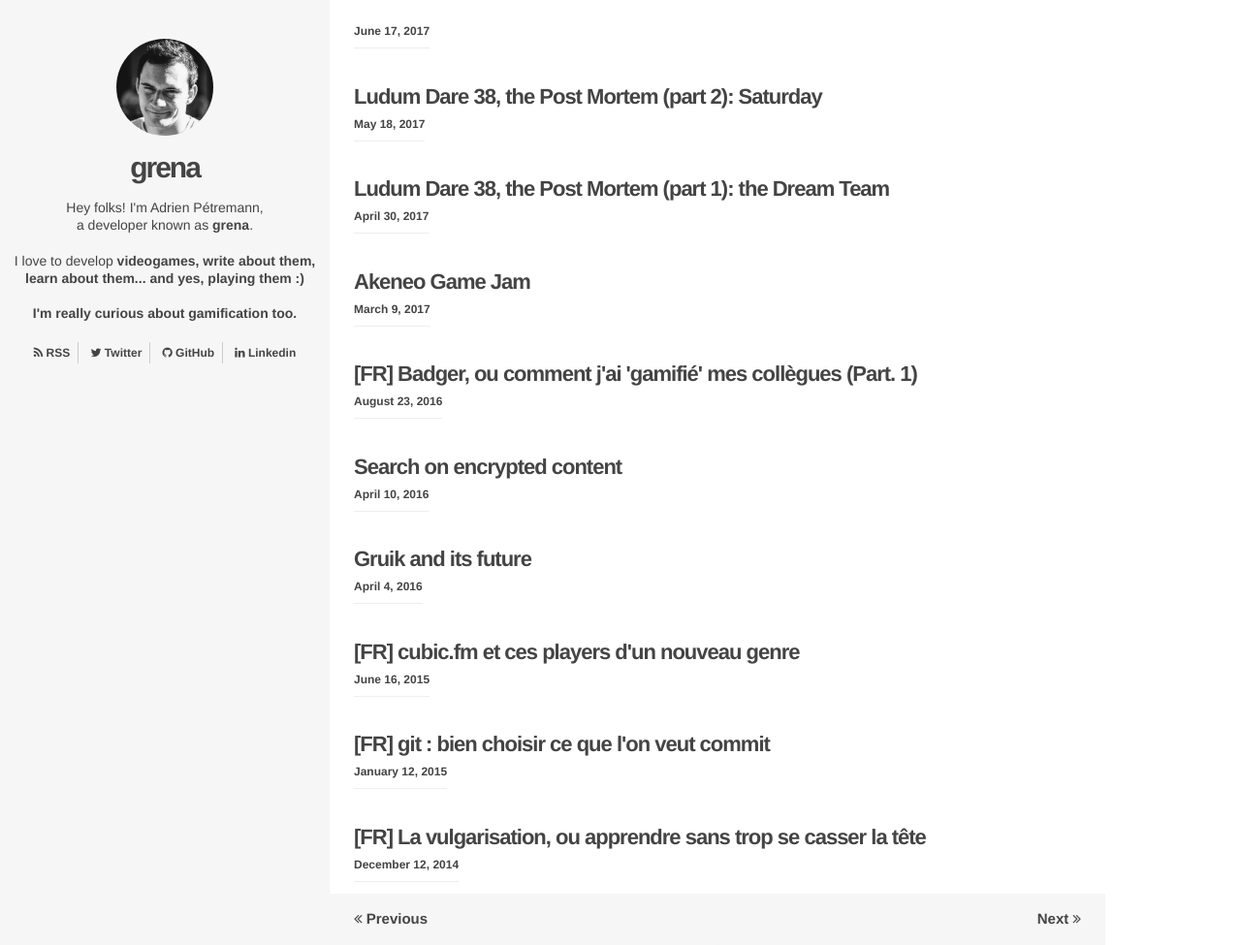
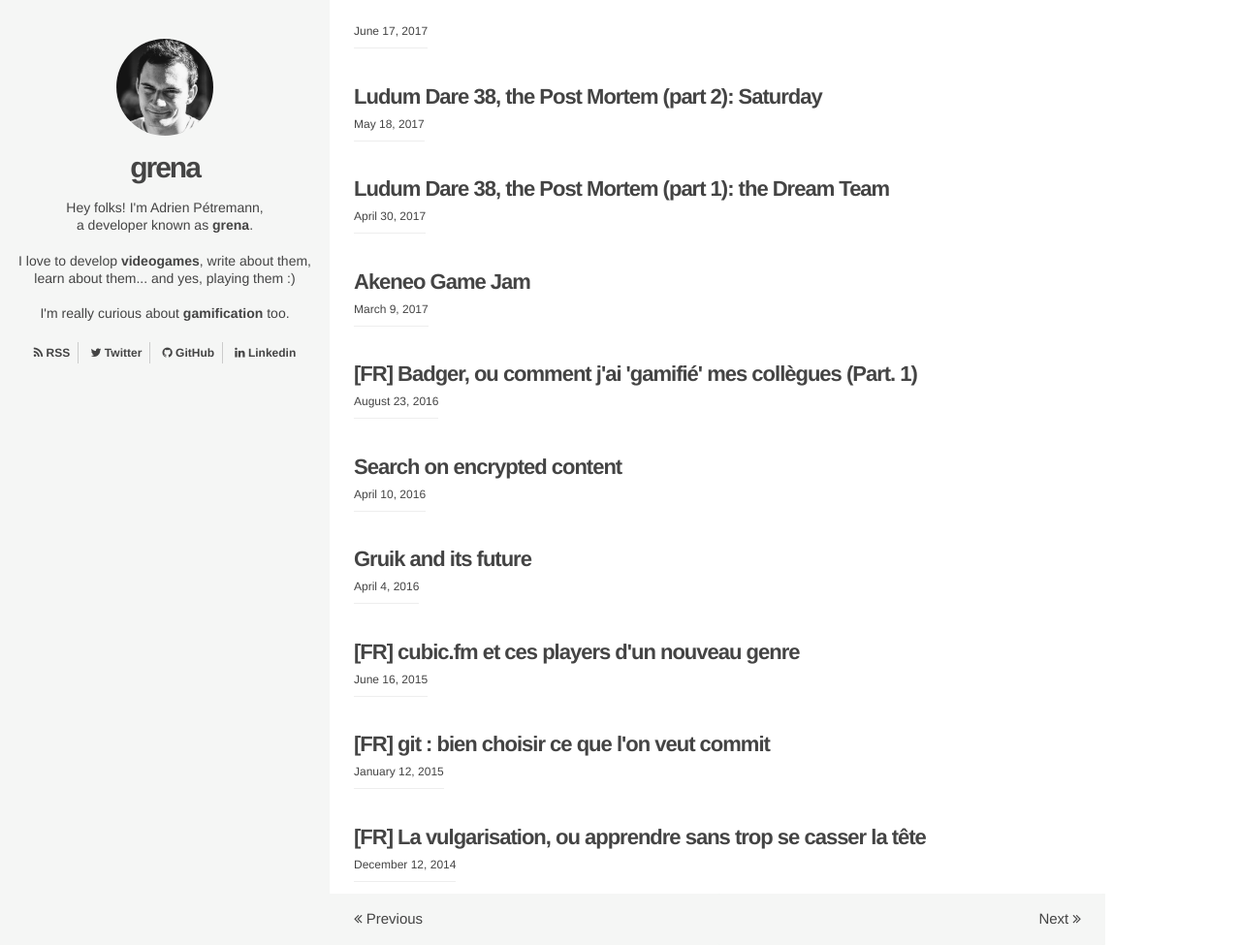
Before and after one commit to grena/grena.github.io, a Jekyll site: the page built from index.html, in a window 1280 px wide and 975 px high. Shown: the whole window at 97% size. Built offline with Jekyll 4.4.1, drawn with Linux system fonts in a browser that asks for light colours; the list of posts is cut into pages by our own code.

```diff
--- a/_includes/header.html
+++ b/_includes/header.html
@@ -24,7 +24,7 @@
             Hey folks! I'm Adrien Pétremann,<br>
             a developer known as <b>grena</b>.<br>
             <br>
-            I love to develop <b>videogames<//b>, write about them,<br>
+            I love to develop <b>videogames</b>, write about them,<br>
             learn about them... and yes, playing them :)<br>
             <br>
             I'm really curious about <b>gamification</b> too.<br>
```
